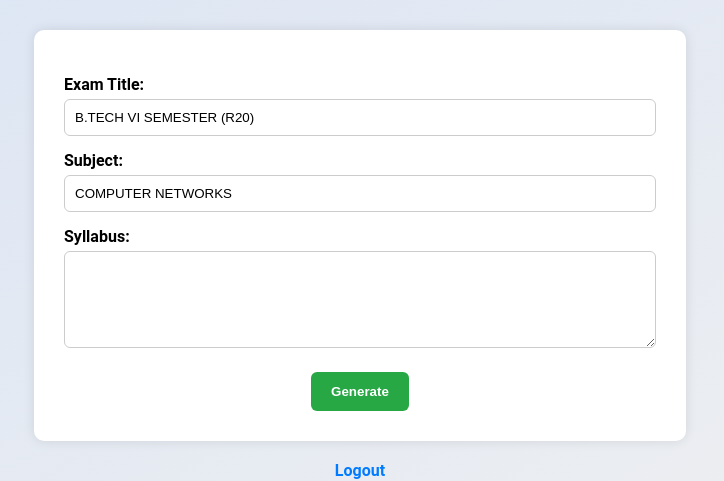
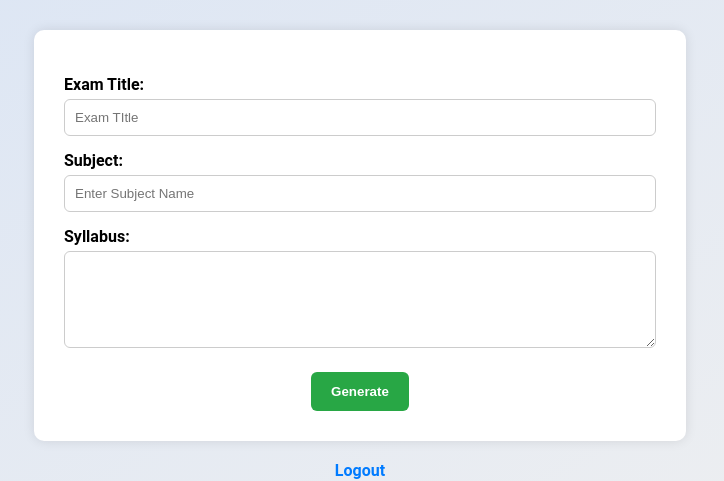
Before and after one commit to SateeshDakshinapu/finalproject, a Flask app: page /generate in a window 1280 px wide. Shown: the part 146-627 px from the top of the page, without its empty margins (280-1004 px from the left). Run offline with Flask 3, Linux system fonts and the light colour scheme; the visitor is signed in with stand-in values (Sample User, id 1).

Commit message:
first commit

```diff
--- a/templates/generate.html
+++ b/templates/generate.html
@@ -10,10 +10,10 @@
     </header>
     <form method="POST">
       <label>Exam Title:</label>
-      <input type="text" name="exam_title" value="B.TECH VI SEMESTER (R20)" />
+      <input type="text" name="exam_title" placeholder="Exam TItle" />
       <br />
       <label>Subject:</label>
-      <input type="text" name="subject" value="COMPUTER NETWORKS" />
+      <input type="text" name="subject" placeholder="Enter Subject Name" />
       <br />
       <label>Syllabus:</label>
       <textarea name="syllabus_text" rows="5" cols="50" required></textarea>
```
Also changed, not shown: 1 other file.
